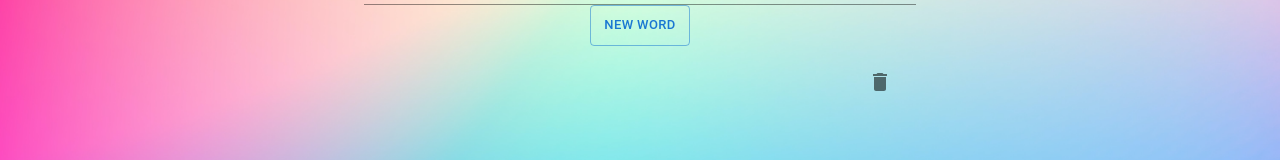
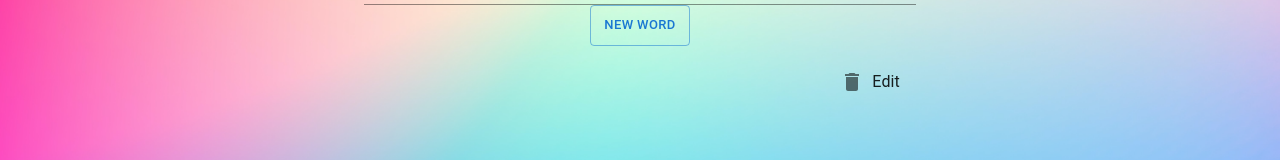
Before and after one commit to Pannu786/vocab-collector, a React (Vite) app: page / in a window 1280 px wide. Both pictures are taken after a click on the button "NEW WORD". Shown: the part 423-583 px from the top of the page. Built offline with nearby package versions, Linux system fonts and the light colour scheme.

Commit message:
Edit cmp just created Chatgpt dumbed me :'(

```diff
--- a/src/App.jsx
+++ b/src/App.jsx
@@ -6,6 +6,10 @@ import wallpic from './assets/wallpic.jpg';
 
 const App = () => {
   const [words, setWords] = useState([]); // initialize the words state as an empty array
+
+  const [editWord, setEditWord] = useState('');
+
+  const [editMeaning, setEditMeaning] = useState('');
 
   const [word, setWord] = useState(''); // initialize the word state as an empty string
   const [meaning, setMeaning] = useState(''); // initialize the meaning state as an empty string
@@ -50,7 +54,7 @@ const App = () => {
             setMeaning={setMeaning}
             addWord={addWord}
           />
-          <WordsList words={words} setWords={setWords}  />
+          <WordsList words={words} setWords={setWords} />
         </Container>
       </Box>
     </>
--- a/src/components/DeleteWords.jsx
+++ b/src/components/DeleteWords.jsx
@@ -1,14 +1,13 @@
 import { IconButton } from '@mui/material';
 import DeleteIcon from '@mui/icons-material/Delete';
 
-const DeleteWords = ({ setWords, i, word, meaning }) => {
+const DeleteWords = ({ setWords, i, word, meaning, setMeaning }) => {
+  const deletedWord = () => {
+    setWords((prevWords) => [...prevWords.filter((_, index) => index !== i)]);
+  };
+
   return (
-    <IconButton
-      onClick={() => {
-        console.log(`Delete word${word}`);
-        setWords((prevWords) => [...prevWords.filter((_, index) => index !== i)]);
-      }}
-    >
+    <IconButton onClick={deletedWord}>
       <DeleteIcon />
     </IconButton>
   );
--- /dev/null
+++ b/src/components/Edit.jsx
@@ -0,0 +1,17 @@
+import { TextField, Button } from '@mui/material';
+const Edit = ({
+  words,
+  setWords,
+  word,
+  meaning,
+  setWord,
+  setMeaning,
+  editWord,
+  setEditWord,
+  editMeaning,
+  setEditMeaning,
+}) => {
+  return <div>Edit</div>;
+};
+
+export default Edit;
--- a/src/components/WordsList.jsx
+++ b/src/components/WordsList.jsx
@@ -1,7 +1,19 @@
 import { Box, List, ListItem, ListItemText } from '@mui/material';
 import DeleteWords from './DeleteWords';
+import Edit from './Edit';
 
-const WordsList = ({ words, setWords,word }) => {
+const WordsList = ({
+  words,
+  setWords,
+  word,
+  meaning,
+  setWord,
+  setMeaning,
+  editWord,
+  setEditWord,
+  editMeaning,
+  setEditMeaning,
+}) => {
   return (
     <Box>
       {words.length > 0 ? (
@@ -14,6 +26,18 @@ const WordsList = ({ words, setWords,word }) => {
                 setWords={setWords}
                 word={word}
                 meaning={meaning}
+              />
+              <Edit
+                words={words}
+                setWords={setWords}
+                word={word}
+                meaning={meaning}
+                setWord={setWord}
+                editWord={editWord}
+                editMeaning={editMeaning}
+                setEditMeaning={setEditMeaning}
+                setEditWord={setEditWord}
+                setMeaning={setMeaning}
               />
             </ListItem>
           ))}
```
Also changed, not shown: src/components/AddWordsForm.jsx (line endings or trailing spaces).
